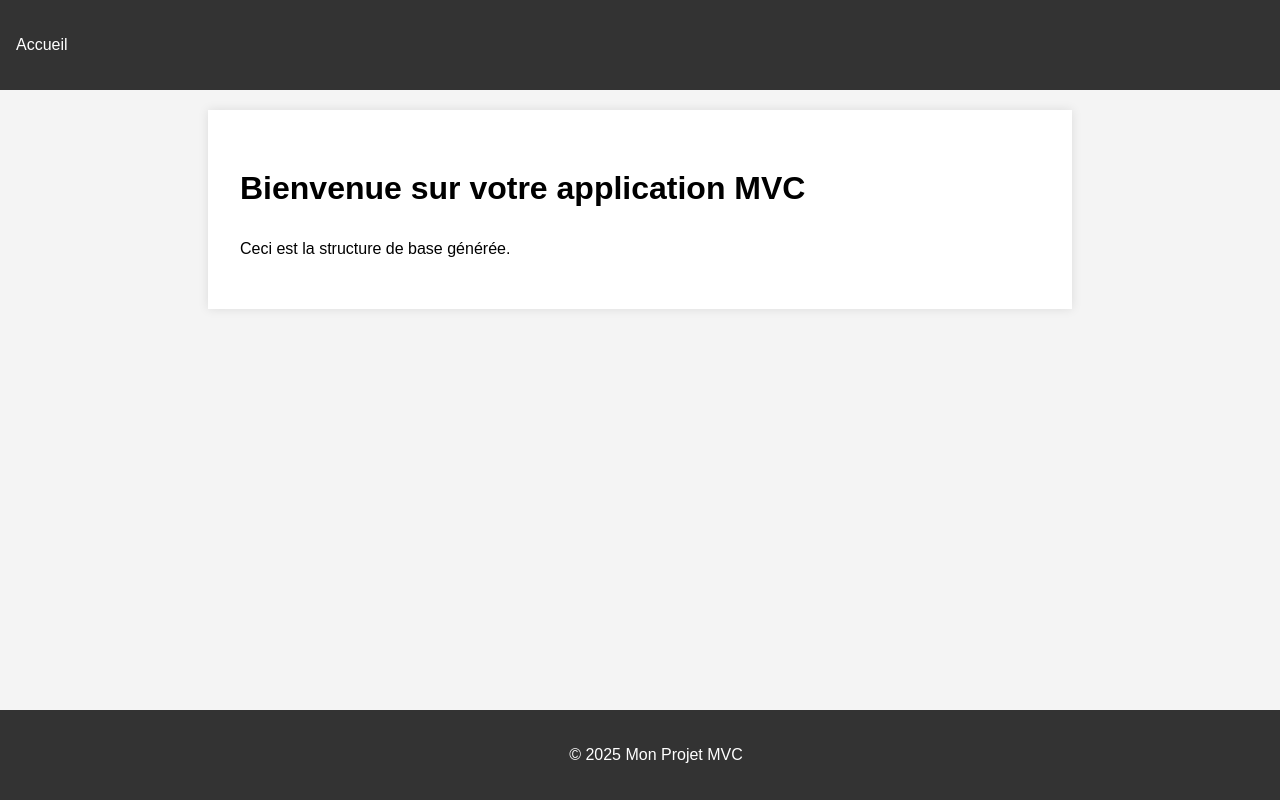
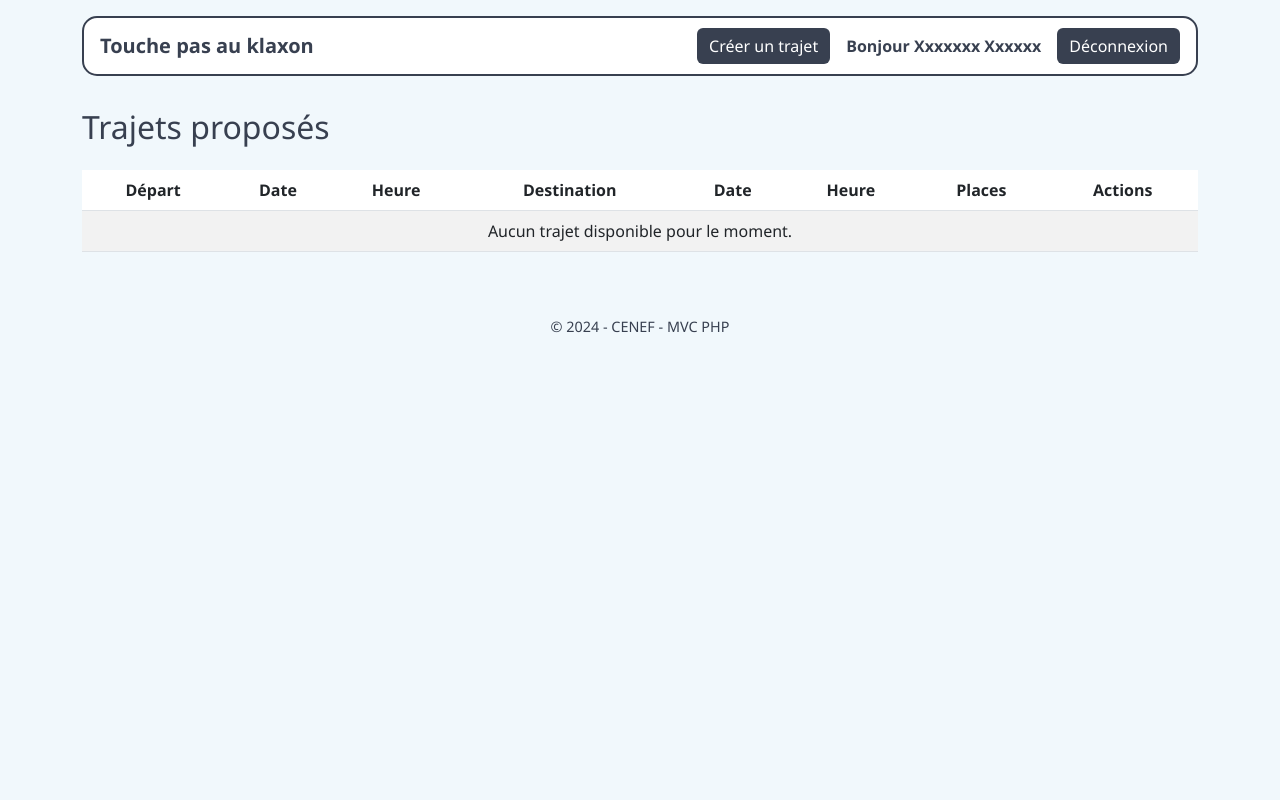
Before and after one commit to Lilianpou/Mise-en-place-d-une-application-MVC-en-PHP, a PHP site: page /home in a window 1280 px wide. Run offline with PHP 8.4, Linux system fonts and the light colour scheme; data comes from the database, SQL or seed files in the repository; tables that the repository leaves empty hold one stand-in row (values such as "Sample post").

Commit message:
Ajout de la gestion des trajets disponibles dans le contrôleur Home et mise à jour de la vue pour afficher les trajets avec leurs détails. Ajout de styles CSS personnalisés pour améliorer l'interface utilisateur.

```diff
--- a/assets/css/style.css
+++ b/assets/css/style.css
@@ -1,46 +1,71 @@
-body {
-    font-family: Arial, sans-serif;
-    line-height: 1.6;
-    margin: 0;
-    padding: 0;
-    background-color: #f4f4f4;
+:root {
+    --color-primary: #0074c7;
+    --color-secondary: #00497c;
+    --color-dark: #384050;
+    --color-light: #f1f8fc;
+    --color-danger: #cd2c2e;
+    --color-success: #82c864;
 }
 
-header {
-    background: #333;
-    color: #fff;
-    padding: 1rem;
+body {
+    background-color: var(--color-light);
+    color: var(--color-dark);
+    font-family: 'Segoe UI', Tahoma, Geneva, Verdana, sans-serif;
 }
 
-header nav ul {
-    list-style: none;
-    padding: 0;
+.navbar-custom {
+    background-color: #fff;
+    border: 2px solid var(--color-dark);
+    border-radius: 15px; /* Arrondi comme sur la maquette */
+    padding: 0.5rem 1rem;
+    margin-top: 1rem;
 }
 
-header nav ul li {
-    display: inline;
-    margin-right: 10px;
+.navbar-brand {
+    font-weight: bold;
+    color: var(--color-dark) !important;
 }
 
-header nav ul li a {
+.btn-custom-dark {
+    background-color: var(--color-dark);
     color: #fff;
-    text-decoration: none;
+    border: none;
 }
 
-main {
-    padding: 2rem;
-    background: #fff;
-    margin: 20px auto;
-    max-width: 800px;
-    box-shadow: 0 0 10px rgba(0,0,0,0.1);
+.btn-custom-dark:hover {
+    background-color: #2c3340;
+    color: #fff;
+}
+
+h2 {
+    color: var(--color-dark);
+    margin-top: 2rem;
+    margin-bottom: 1.5rem;
+}
+
+.table-custom thead {
+    background-color: var(--color-dark);
+    color: #fff;
+}
+
+.table-custom th, .table-custom td {
+    vertical-align: middle;
+}
+
+.action-icon {
+    color: var(--color-dark);
+    margin: 0 5px;
+    text-decoration: none;
+    font-size: 1.1rem;
+}
+
+.action-icon:hover {
+    color: var(--color-primary);
 }
 
 footer {
+    margin-top: 3rem;
     text-align: center;
-    padding: 1rem;
-    background: #333;
-    color: #fff;
-    position: fixed;
-    bottom: 0;
-    width: 100%;
+    color: var(--color-dark);
+    font-size: 0.9rem;
 }
--- /dev/null
+++ b/assets/css/style.scss
@@ -0,0 +1,66 @@
+$primary: #0074c7;
+$secondary: #00497c;
+$dark: #384050;
+$light: #f1f8fc;
+$danger: #cd2c2e;
+$success: #82c864;
+
+// Import Bootstrap (si vous utilisez un compilateur SASS)
+// @import "bootstrap/scss/bootstrap";
+
+// Personnalisation
+body {
+    background-color: $light;
+    color: $dark;
+}
+
+.navbar {
+    background-color: #fff;
+    border-bottom: 2px solid $dark;
+    border-radius: 0 0 15px 15px;
+    box-shadow: 0 2px 5px rgba(0,0,0,0.05);
+}
+
+.navbar-brand {
+    font-weight: bold;
+    color: $dark !important;
+}
+
+.btn-primary {
+    background-color: $dark;
+    border-color: $dark;
+    &:hover {
+        background-color: lighten($dark, 10%);
+    }
+}
+
+.btn-dark {
+    background-color: $dark;
+    border-color: $dark;
+}
+
+h2 {
+    color: $dark;
+    margin-top: 2rem;
+    margin-bottom: 1.5rem;
+}
+
+.table {
+    background-color: #fff;
+    thead {
+        background-color: $dark;
+        color: #fff;
+        th {
+            border: none;
+        }
+    }
+}
+
+.action-icon {
+    color: $dark;
+    margin: 0 5px;
+    text-decoration: none;
+    &:hover {
+        color: $primary;
+    }
+}
--- a/controllers/HomeController.php
+++ b/controllers/HomeController.php
@@ -1,10 +1,18 @@
 <?php
+require_once(ROOT . 'models/Trajet.php');
+
 class HomeController
 {
     public function index()
     {
-        // Exemple de passage de données à la vue
-        $data = ['title' => 'Accueil'];
+        $trajetModel = new Trajet();
+        $trajets = $trajetModel->getAvailableTrajets();
+
+        // Passage des données à la vue
+        $data = [
+            'title' => 'Accueil',
+            'trajets' => $trajets
+        ];
 
         // Inclusion de la vue
         require_once(ROOT . 'views/home/index.php');
--- a/models/Trajet.php
+++ b/models/Trajet.php
@@ -140,4 +140,22 @@ class Trajet
         $stmt->execute();
         return $stmt->rowCount() > 0;
     }
+
+    // Récupérer les trajets disponibles (futurs et avec places)
+    public function getAvailableTrajets()
+    {
+        $query = "SELECT t.*,
+                         ad.nom as agence_depart_nom,
+                         aa.nom as agence_arrivee_nom
+                  FROM " . $this->table . " t
+                  LEFT JOIN agences ad ON t.agence_depart_id = ad.id
+                  LEFT JOIN agences aa ON t.agence_arrivee_id = aa.id
+                  WHERE t.date_heure_depart > NOW()
+                  AND t.places_prises < t.places_totales
+                  ORDER BY t.date_heure_depart ASC";
+
+        $stmt = $this->conn->prepare($query);
+        $stmt->execute();
+        return $stmt->fetchAll(PDO::FETCH_ASSOC);
+    }
 }
--- a/views/home/index.php
+++ b/views/home/index.php
@@ -4,28 +4,86 @@
 <head>
     <meta charset="UTF-8">
     <meta name="viewport" content="width=device-width, initial-scale=1.0">
-    <title>Mon Application MVC</title>
+    <title><?php echo $data['title'] ?? 'Touche pas au klaxon'; ?></title>
+    <!-- Bootstrap CSS -->
+    <link href="https://cdn.jsdelivr.net/npm/bootstrap@5.3.0/dist/css/bootstrap.min.css" rel="stylesheet">
+    <!-- Font Awesome pour les icônes -->
+    <link href="https://cdnjs.cloudflare.com/ajax/libs/font-awesome/6.0.0/css/all.min.css" rel="stylesheet">
+    <!-- Custom CSS -->
     <link rel="stylesheet" href="/assets/css/style.css">
 </head>
 
 <body>
-    <header>
-        <nav>
-            <ul>
-                <li><a href="/">Accueil</a></li>
-                <!-- Ajoutez d'autres liens ici -->
-            </ul>
+    <div class="container">
+        <!-- Navbar -->
+        <nav class="navbar navbar-expand-lg navbar-custom d-flex justify-content-between align-items-center">
+            <a class="navbar-brand" href="/">Touche pas au klaxon</a>
+
+            <div class="d-flex align-items-center gap-3">
+                <a href="/trajet/create" class="btn btn-custom-dark">Créer un trajet</a>
+                <span class="fw-bold">Bonjour Xxxxxxx Xxxxxx</span>
+                <a href="/logout" class="btn btn-custom-dark">Déconnexion</a>
+            </div>
         </nav>
-    </header>
 
-    <main>
-        <h1>Bienvenue sur votre application MVC</h1>
-        <p>Ceci est la structure de base générée.</p>
-    </main>
+        <!-- Titre -->
+        <h2>Trajets proposés</h2>
 
-    <footer>
-        <p>&copy; 2025 Mon Projet MVC</p>
-    </footer>
+        <!-- Tableau -->
+        <div class="table-responsive">
+            <table class="table table-striped table-hover table-custom text-center">
+                <thead>
+                    <tr>
+                        <th>Départ</th>
+                        <th>Date</th>
+                        <th>Heure</th>
+                        <th>Destination</th>
+                        <th>Date</th>
+                        <th>Heure</th>
+                        <th>Places</th>
+                        <th>Actions</th>
+                    </tr>
+                </thead>
+                <tbody>
+                    <?php if (!empty($data['trajets'])): ?>
+                        <?php foreach ($data['trajets'] as $trajet): ?>
+                            <?php
+                            $dateDepart = new DateTime($trajet['date_heure_depart']);
+                            $dateArrivee = new DateTime($trajet['date_heure_arrivee']);
+                            $placesDispo = $trajet['places_totales'] - $trajet['places_prises'];
+                            ?>
+                            <tr>
+                                <td><?php echo htmlspecialchars($trajet['agence_depart_nom']); ?></td>
+                                <td><?php echo $dateDepart->format('d/m/y'); ?></td>
+                                <td><?php echo $dateDepart->format('H:i'); ?></td>
+                                <td><?php echo htmlspecialchars($trajet['agence_arrivee_nom']); ?></td>
+                                <td><?php echo $dateArrivee->format('d/m/y'); ?></td>
+                                <td><?php echo $dateArrivee->format('H:i'); ?></td>
+                                <td><?php echo $placesDispo; ?></td>
+                                <td>
+                                    <a href="/trajet/view/<?php echo $trajet['id']; ?>" class="action-icon" title="Voir"><i class="fas fa-eye"></i></a>
+                                    <!-- Ces actions devraient être conditionnées par les droits de l'utilisateur -->
+                                    <a href="/trajet/edit/<?php echo $trajet['id']; ?>" class="action-icon" title="Modifier"><i class="fas fa-edit"></i></a>
+                                    <a href="/trajet/delete/<?php echo $trajet['id']; ?>" class="action-icon" title="Supprimer"><i class="fas fa-trash-alt"></i></a>
+                                </td>
+                            </tr>
+                        <?php endforeach; ?>
+                    <?php else: ?>
+                        <tr>
+                            <td colspan="8">Aucun trajet disponible pour le moment.</td>
+                        </tr>
+                    <?php endif; ?>
+                </tbody>
+            </table>
+        </div>
+
+        <footer>
+            &copy; 2024 - CENEF - MVC PHP
+        </footer>
+    </div>
+
+    <!-- Bootstrap JS -->
+    <script src="https://cdn.jsdelivr.net/npm/bootstrap@5.3.0/dist/js/bootstrap.bundle.min.js"></script>
 </body>
 
 </html>
```
